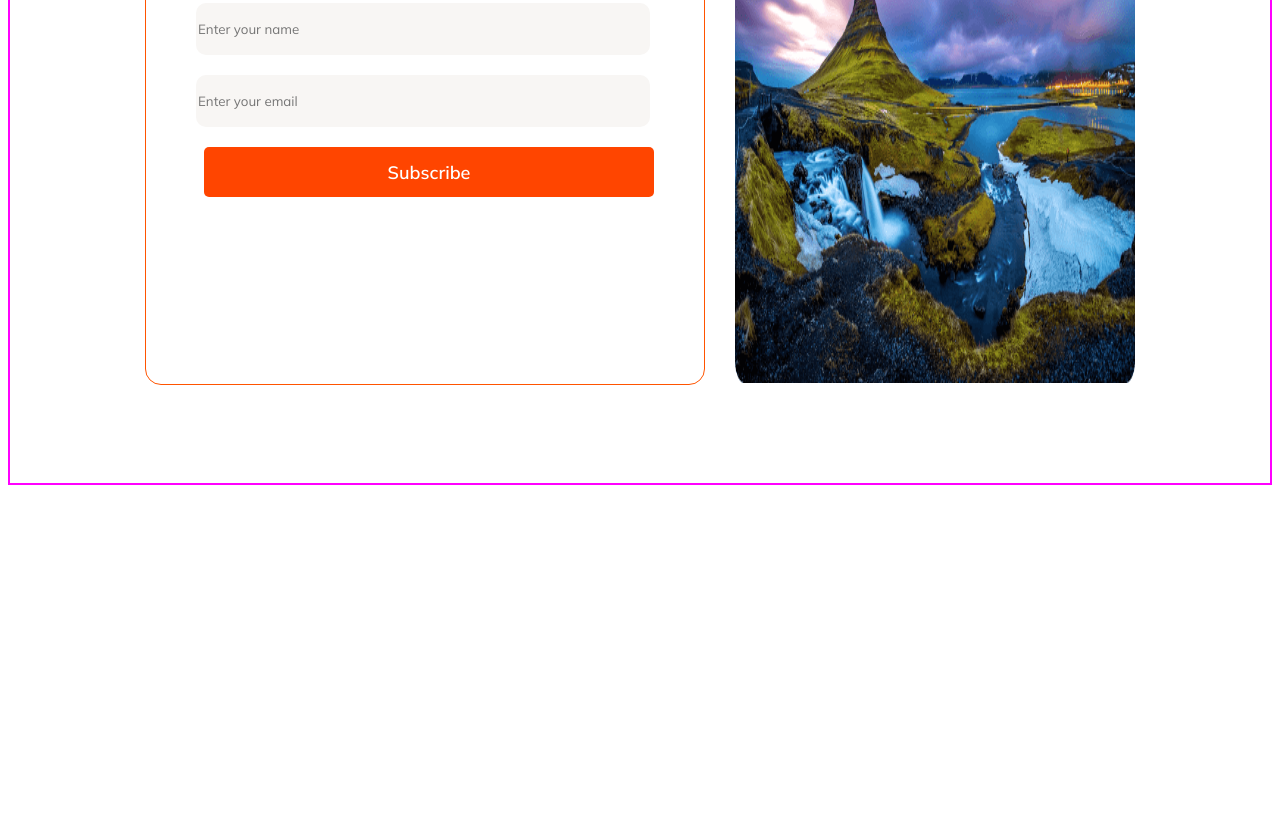
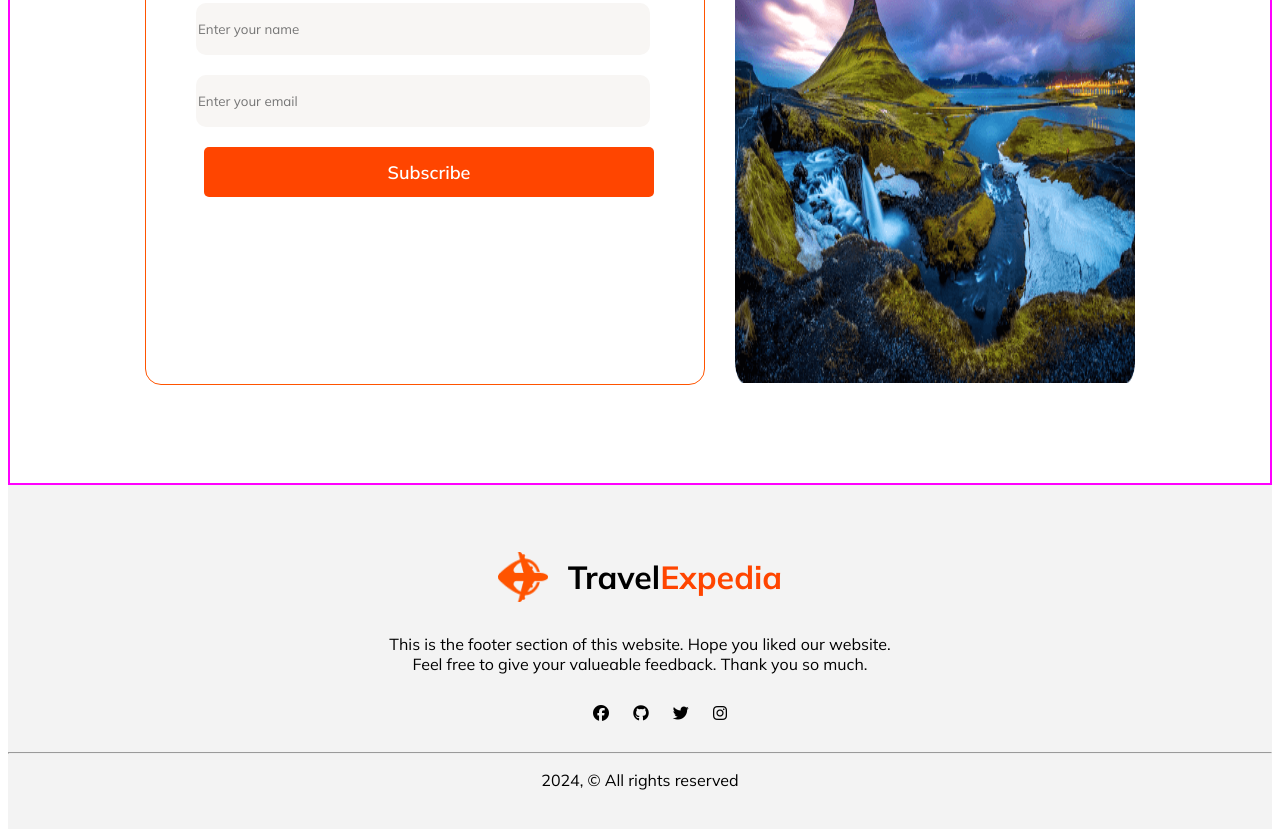
Before and after one commit to asif-444/assignment2-restart8, a plain HTML site: page index.html in a window 1280 px wide. Shown: the part 4095-4924 px from the top of the page. Before the commit the page ends 4588 px from the top, so only its background shows below. Drawn offline with Linux system fonts and the light colour scheme.

Commit message:
finished footer section

```diff
--- a/index.html
+++ b/index.html
@@ -172,7 +172,24 @@
         </section>
     </main>
     <!-- footer section -->
-    <footer></footer>
+    <footer>
+        <div>
+            <img src="./Images/Logo.png" alt="">
+            <h1>Travel<span class="color-primary">Expedia</span></h1>
+        </div>
+        <p>This is the footer section of this website. Hope you liked our website. <br> Feel free to give your valueable
+            feedback. Thank you so much.</p>
+
+        <p class="social-icons">
+            <i class="fa-brands fa-facebook"></i>
+            <i class="fa-brands fa-github"></i>
+            <i class="fa-brands fa-twitter"></i>
+            <i class="fa-brands fa-instagram"></i>
+        </p>
+
+        <hr>
+        <p>2024, &copy; All rights reserved</p>
+    </footer>
 </body>
 
 </html>
--- a/styles/style.css
+++ b/styles/style.css
@@ -280,3 +280,24 @@ p {
     font-size: 18px;
     font-weight: 600;
 }
+
+/* footer section */
+footer{
+    text-align: center;
+    padding-top: 50px;
+    padding-bottom: 50px;
+    background: rgba(19, 19, 24, 0.05);
+}
+footer div{
+    display: flex;
+    justify-content: center;
+    align-items: center;
+    gap: 20px;
+}
+footer>div img{
+    height: 50px;
+    width: 50px;
+}
+.social-icons{
+    text-indent: 20px;
+}
```
